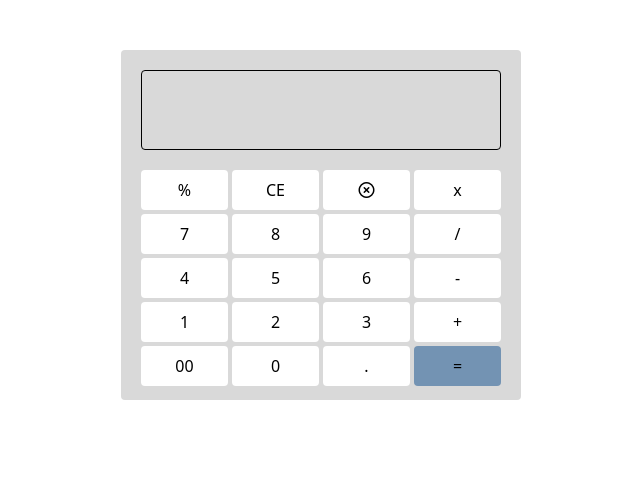
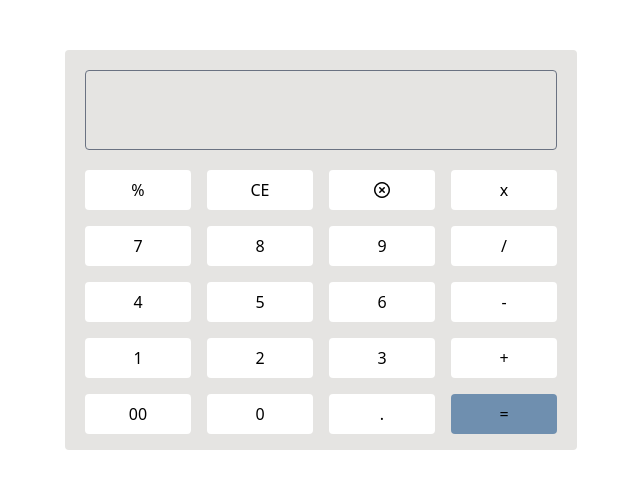
Before and after one commit to Damilola1700/calculator-project, a plain HTML site: page index.html in a window 1280 px wide. Shown: the whole page, without its empty margins (319-959 px from the left). Drawn offline with nearby package versions, Linux system fonts and the light colour scheme.

Commit message:
calculator

```diff
--- a/index.html
+++ b/index.html
@@ -14,14 +14,14 @@
     />
   </head>
   <body>
-    <section class="w-[400px] h-[350px] rounded-sm m-auto mt-[50px] bg-[#d9d9d9]">
+    <section class="w-[80%] h-[400px] md:w-[60%] lg:w-[40%] rounded-sm m-auto mt-[50px] bg-[#E5E4E2]">
       <div class="p-[20px]">
-        <input class="border p-4 rounded-sm h-[80px] w-[360px]" type="text" id="output" />
+        <input class="border border-gray-500  p-6 rounded-sm bg-[#E5E4E2] h-[80px] w-[100%]" type="text" id="output" />
       </div>
-      <div class="grid grid-cols-4 flex gap-1 px-[20px] pb-[20px]">
+      <div class="grid grid-cols-4 flex gap-4 px-[20px] pb-[20px]">
         <button class="bg-white rounded-sm h-[40px]" onclick="addinput('%')">%</button>
         <button class="bg-white rounded-sm" onclick="clearInput('CE')">CE</button>
-        <button class="bg-white rounded-sm" onclick="addinput('X')">
+        <button class="bg-white rounded-sm">
           <i class="fa-regular fa-circle-xmark"></i>
         </button>
         <button class="bg-white rounded-sm" onclick="addinput('*')">x</button>
@@ -40,7 +40,7 @@
         <button class="bg-white rounded-sm h-[40px]" onclick="addinput('00')">00</button>
         <button class="bg-white rounded-sm" onclick="addinput(0)">0</button>
         <button class=" bg-white rounded-sm" onclick="addinput('.')">.</button>
-        <button class="rounded-sm bg-[#7393B3]" onclick="equalstoo('=')">=</button>
+        <button class="rounded-sm bg-[#6F8FAF]" onclick="equalstoo('=')">=</button>
       </div>
     </section>
 
```
